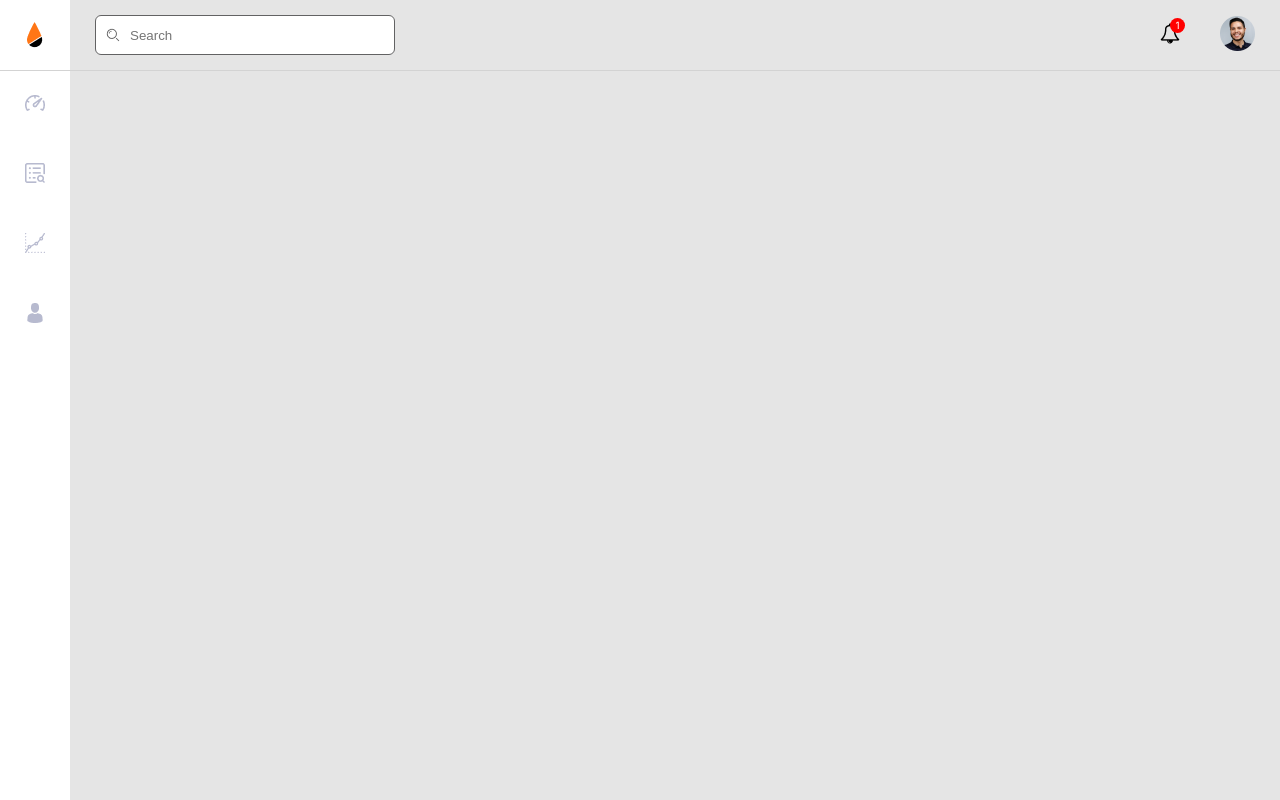
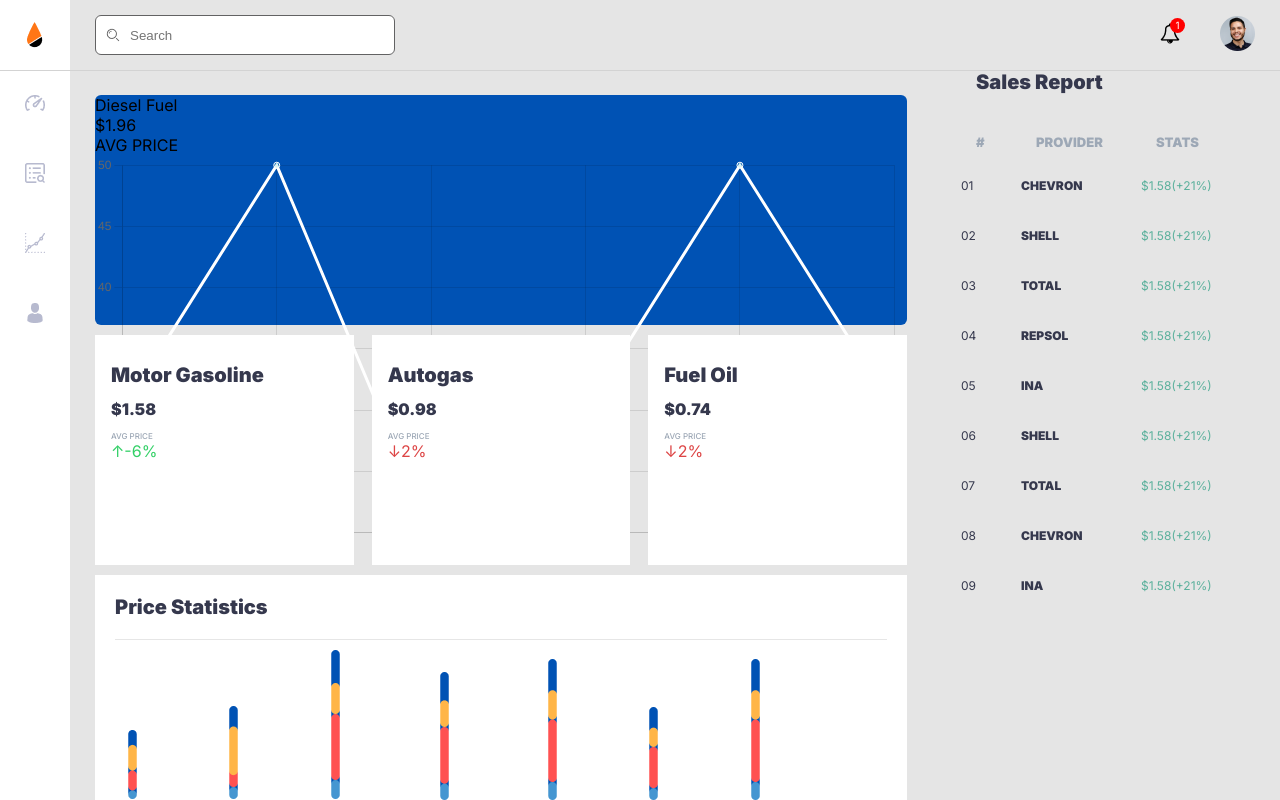
Before and after one commit to Kristina456/Oil-company-dashboard, a React (Create React App) app: page / in a window 1280 px wide. Built offline with nearby package versions, Linux system fonts and the light colour scheme.

Commit message:
Route change

```diff
--- a/src/layout/Router.tsx
+++ b/src/layout/Router.tsx
@@ -10,10 +10,10 @@ export default function Router() {
 
     return <div>
         <Switch>
-            <Route path="/dashboard" component={DashboardPage} />
             <Route path="/gas-stations" component={GasStations} />
             <Route path="/fuel-type" component={Fuel} />
             <Route path="/users" component={Users} />
+            <Route path="/" component={DashboardPage} />
         </Switch>
     </div>
 }
```
